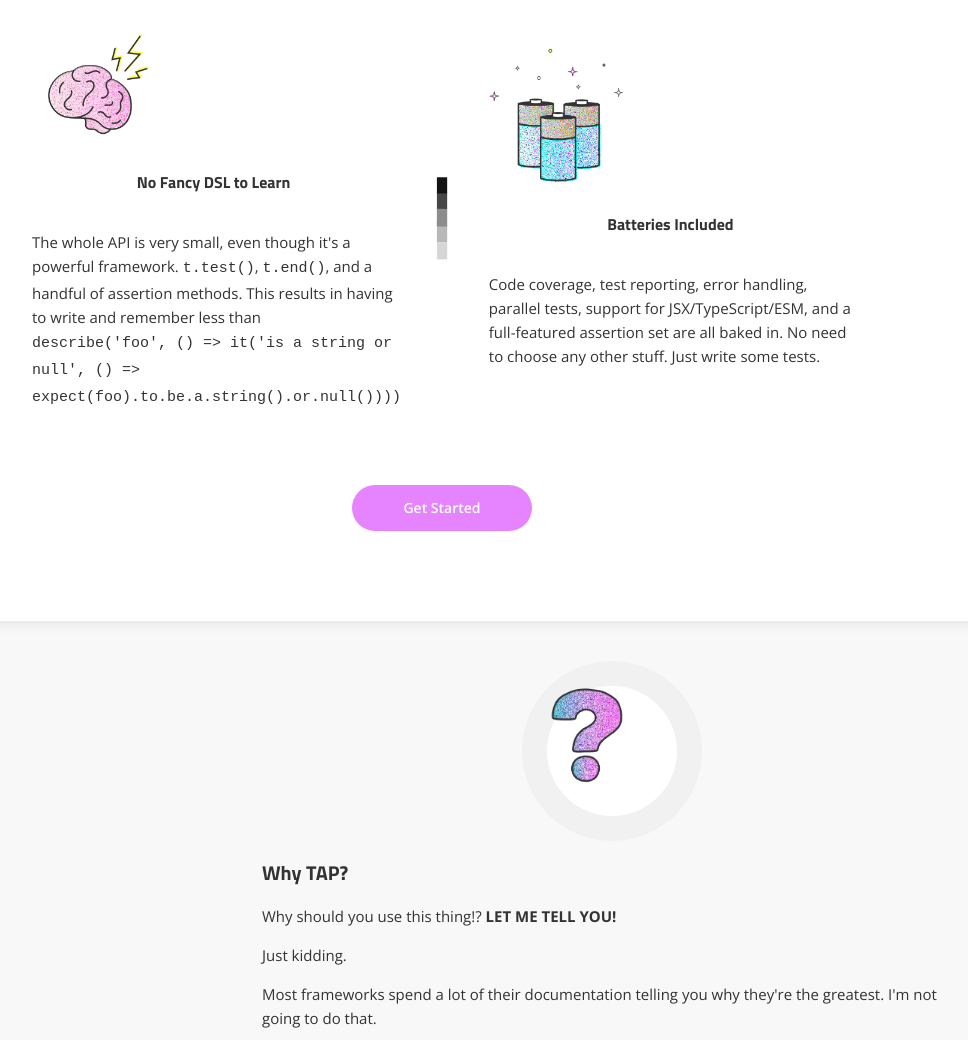
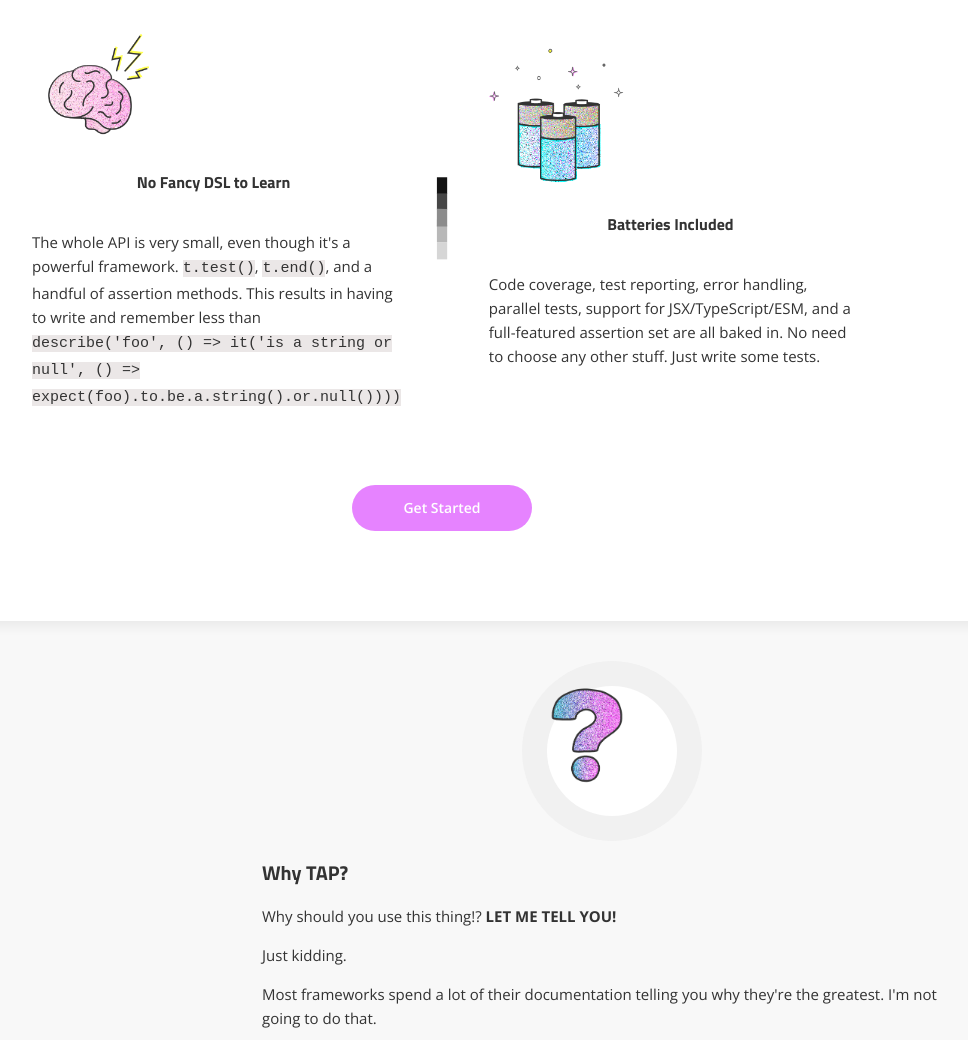
Before and after one commit to tanyabrassie/node-tap, a Gatsby site: page / in a window 1280 px wide. Shown: the part 1038-2078 px from the top of the page, without its empty margins (28-996 px from the left). Built offline with nearby package versions, Linux system fonts and the light colour scheme; Gatsby itself is replaced by a stand-in of ours.

Commit message:
More polishing

```diff
--- a/src/components/home/features.js
+++ b/src/components/home/features.js
@@ -28,6 +28,10 @@
   margin: auto;
 `;
 
+const Code = styled.code`
+  background-color: #ebe7e7;
+`;
+
 const Separator = styled(Image)`
   width: 18px;
   margin: 0 10px;
@@ -55,7 +59,7 @@
             <Box alignSelf="center"><h3>No Fancy DSL to Learn</h3></Box>
             <TextBox p={2}>
               <p>
-                The whole API is very small, even though it's a powerful framework. <code>t.test()</code>, <code>t.end()</code>, and a handful of assertion methods. This results in having to write and remember less than <code>describe('foo', () => it('is a string or null', () => expect(foo).to.be.a.string().or.null())))</code>
+                The whole API is very small, even though it's a powerful framework. <Code>t.test()</Code>, <Code>t.end()</Code>, and a handful of assertion methods. This results in having to write and remember less than <Code>describe('foo', () => it('is a string or null', () => expect(foo).to.be.a.string().or.null())))</Code>
               </p>
             </TextBox>
           </Flex>
--- a/src/components/home/hero.js
+++ b/src/components/home/hero.js
@@ -73,7 +73,7 @@
   right: 0;
   margin: auto;
   text-align: center;
-  top: 20%;
+  top: 25%;
 `;
 
 const Hero = () => {
```
